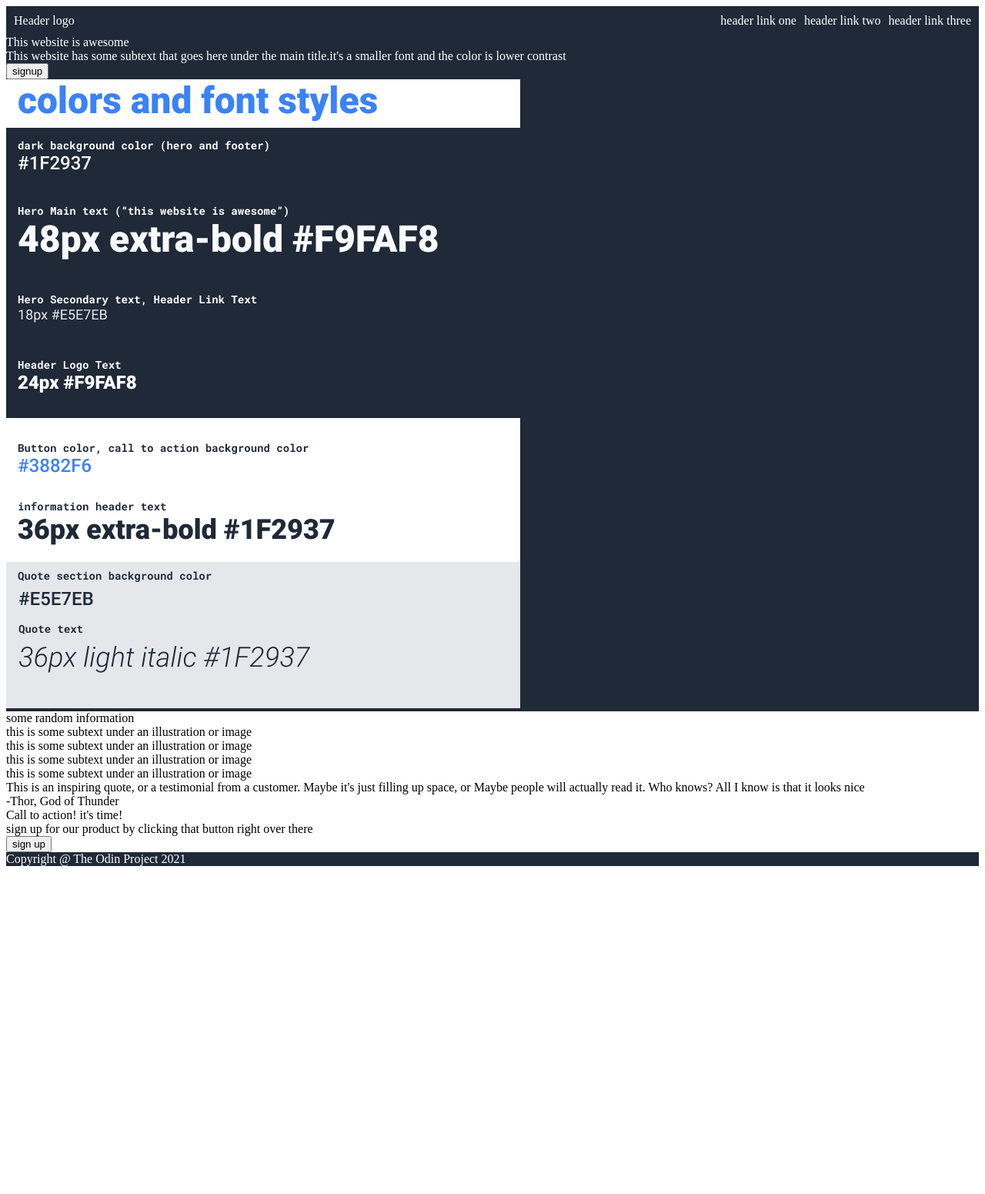
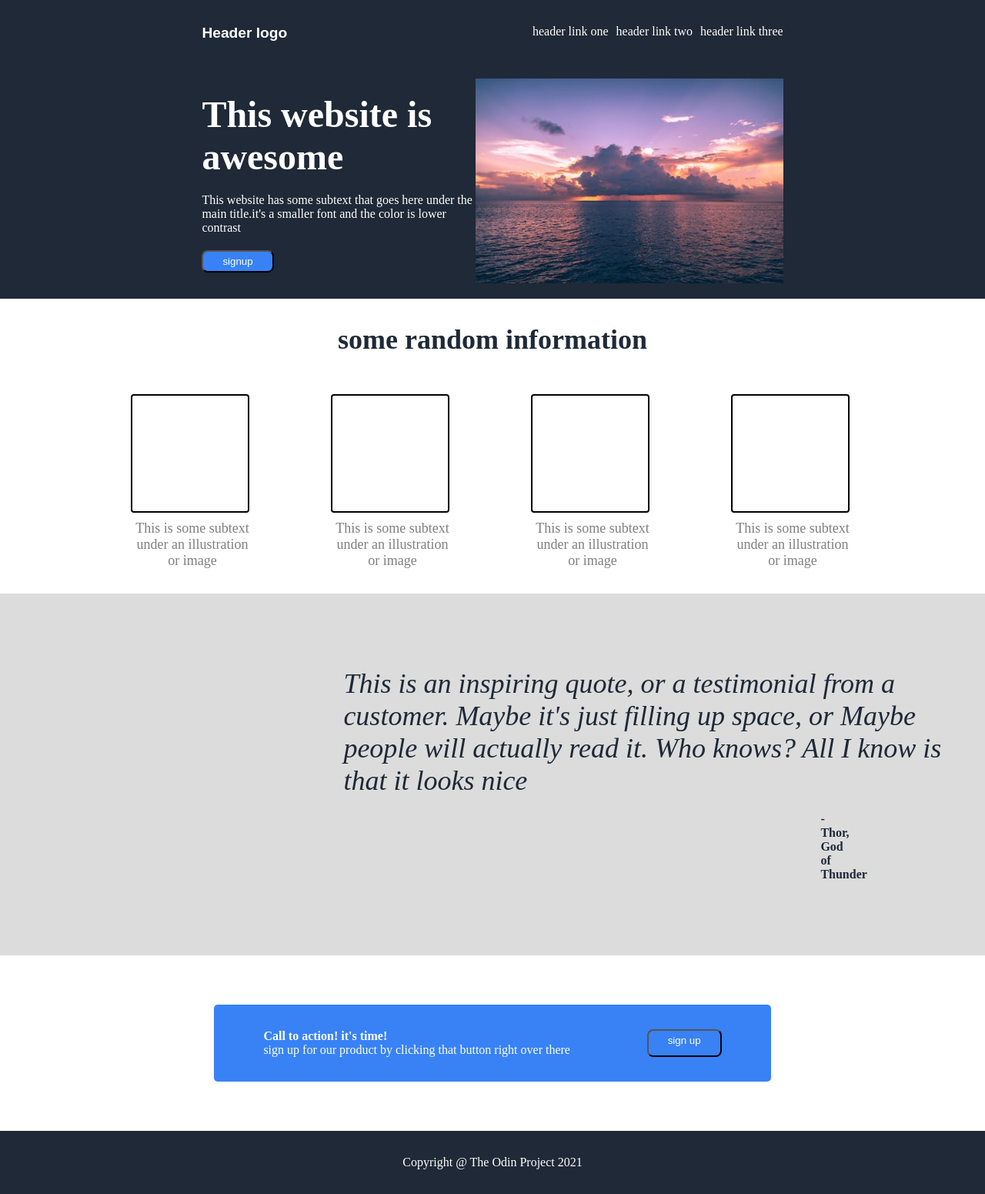
Before and after one commit to jenzie68/odinwebsite, a plain HTML site: page index.html in a window 1280 px wide. Shown: the whole page at 77% size. Before the commit the page ends 1133 px from the top, so only its background shows below. Drawn offline with Linux system fonts and the light colour scheme.

Commit message:
completewebsiteformat

```diff
--- a/index.html
+++ b/index.html
@@ -11,6 +11,7 @@
 </head>
 
 <body>
+    <div class="backgroundcolor-header">
         <div class="header">
             <div class="logo">Header logo</div>
             <ul class="right-links">
@@ -19,50 +20,70 @@
                 <li><a href="#">header link three</a></li>
             </ul>
         </div>
+    </div>
     <div class="content">
+        <div class="backgroundcolor-sectionone">
             <div class="sectionone">
                 <div class="texts">
                     <div class="main-title">This website is awesome</div>
+
                     <div class="title">This website has some subtext that goes here under the main title.it's a smaller font and the color is lower contrast</div>
+
                     <button>signup</button>
                 </div>
-            <img src="./02.png" alt="fontsreference">
+
+                <div class="image">
+                    <img src="img/cloudpic.jpeg" alt="fontsreference">
                 </div>
+            </div>
+        </div>
+        <div class="backgroundcolor-sectiontwo">
             <div class="sectiontwo">
                 <div class="main-title-two">some random information</div>
 
-            <div class="image-text">
-                <div class="mini-image"></div>
-                this is some subtext under an illustration or image
+                <div class="container-imgandtxt">
+                    <div class="imgandtexts">
+                        <div class="box"></div>
+                        <p>This is some subtext under an illustration or image</p>
                     </div>
-            <div class="image-text">
-                <div class="mini-image"></div>
-                this is some subtext under an illustration or image
+                    <div class="imgandtexts">
+                        <div class="box"></div>
+                        <p>This is some subtext under an illustration or image</p>
                     </div>
-            <div class="image-text">
-                <div class="mini-image"></div>
-                this is some subtext under an illustration or image
+                    <div class="imgandtexts">
+                        <div class="box"></div>
+                        <p>This is some subtext under an illustration or image</p>
                     </div>
-            <div class="image-text">
-                <div class="mini-image"></div>
-                this is some subtext under an illustration or image
+                    <div class="imgandtexts">
+                        <div class="box"></div>
+                        <p>This is some subtext under an illustration or image</p>
+                    </div>
                 </div>
 
             </div>
+        </div>
+        <div class="backgroundcolor-sectionthree">
             <div class="sectionthree">
                 <div class="quote">This is an inspiring quote, or a testimonial from a customer. Maybe it's just filling up space, or Maybe people will actually read it. Who knows? All I know is that it looks nice</div>
                 <div class="nameofwhosaidthequote">-Thor, God of Thunder</div>
             </div>
+        </div>
+        <div class="backgroundcolor-sectionfour">
             <div class="sectionfour">
                 <div class="container">
+                    <div class="cta-texts">
                         <div class="cta-title">Call to action! it's time!</div>
                         <div class="cta-text">sign up for our product by clicking that button right over there</div>
+                    </div>
                     <button>sign up</button>
                 </div>
             </div>
         </div>
+    </div>
     <div class="footer">
+      <div class="container-footer">
         Copyright @ The Odin Project 2021
+      </div>
     </div>
 </body>
 
--- a/style.css
+++ b/style.css
@@ -1,9 +1,11 @@
 body {
-    display: flex;
-    flex-direction: column;
+    margin: 0;
 }
 
+/*Header*/
+
 .header,
+.backgroundcolor-header,
 .sectionone,
 .footer {
     background-color: #1f2937;
@@ -11,12 +13,17 @@ body {
 }
 
 .header {
-    padding: 10px;
-    margin: 0;
+    padding: 2em;
+    margin-left: 18%;
+    margin-right: 18%;
     display: flex;
     justify-content: space-between;
+}
 
-
+.logo {
+    font-size: larger;
+    font-weight: bold;
+    font-family: Arial, Helvetica, sans-serif;
 }
 
 ul {
@@ -32,3 +39,165 @@ a {
     text-decoration: none;
     color: white;
 }
+
+/*Sectionone*/
+.backgroundcolor-sectionone {
+    background-color: #1f2937;
+}
+
+.sectionone,
+.texts {
+    display: flex;
+}
+
+.sectionone {
+    margin-left: 18%;
+    margin-right: 18%;
+    justify-content: space-between;
+    padding: 1em 2em 1em;
+}
+
+img {
+    width: 400px;
+}
+
+.main-title {
+    font-size: 48px;
+    font-weight: bolder;
+}
+
+button {
+    padding: 5px 25px 5px;
+    background-color: #3882f6;
+    border-radius: 8px;
+}
+
+.texts {
+    margin: 0;
+    gap: 20px;
+    width: 500px;
+    flex-direction: column;
+    justify-content: center;
+    align-items: flex-start;
+}
+
+/*sectiontwo*/
+
+.main-title-two {
+    font-size: 36px;
+    font-weight: 700;
+    color: #1f2937;
+}
+
+p {
+    font-size: 18px;
+    color: #808080;
+    width: 160px;
+    text-align: center;
+    margin: 0;
+}
+
+.box {
+  height: 150px;
+  border: 2px solid;
+  border-radius: 4px;
+  width: 150px
+}
+
+.sectiontwo,
+.container-imgandtxt,
+.imgandtxts {
+    display: flex;
+}
+
+.container-imgandtxt {
+    flex-direction: row;
+    gap: 100px;
+}
+
+.imgandtxts {
+    flex-direction: column;
+    padding: 50px;
+    margin: 0;
+}
+
+.sectiontwo {
+    flex-direction: column;
+    padding: 2em 1em 2em;
+    align-items: center;
+    margin-left: 18%;
+    margin-right: 18%;
+    gap: 50px;
+}
+
+p {
+    margin-top: 10px;
+}
+/*section three*/
+
+.quote {
+    color: #1f2937;
+    font-size: 36px;
+    font-style: italic;
+    width: 800px;
+    margin-left: 200px ;
+}
+
+.nameofwhosaidthequote {
+    color: #1f2937;
+    font-weight: bold;
+    margin-top: 20px;
+    margin-left: 820px;
+}
+
+.backgroundcolor-sectionthree {
+    background-color: rgb(220,220,220);
+}
+
+.sectionthree {
+    padding: 6em 1em 6em;
+    margin-left: 18%;
+    margin-right: 18%;
+}
+
+/*sectionfour*/
+
+.cta-title {
+    font-weight: bold;
+}
+
+.cta-texts {
+    color: white;
+}
+
+.sectionfour {
+    padding: 4rem 3rem 4rem;
+    margin-left: 18%;
+    margin-right: 18%;
+}
+
+.container,
+button {
+    display: flex;
+}
+
+.container {
+    padding: 2rem 4rem 2rem;
+    justify-content: space-between;
+    background-color:#3882f6;
+    border-radius: 5px;
+}
+
+button {
+    color: white;
+}
+
+/*Footer*/
+
+.container-footer {
+    margin-right: 18%;
+    margin-left: 18%;
+    padding: 2em 1em 2em ;
+    display: flex;
+    justify-content: center;
+}
```
Also changed, not shown: img/cloudpic.jpeg (added). Lines whose indentation alone changed are shown as unchanged.
